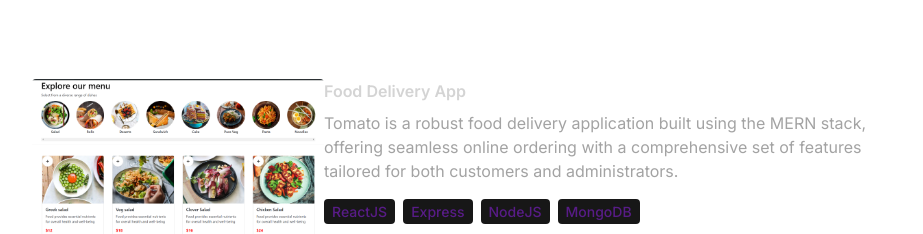
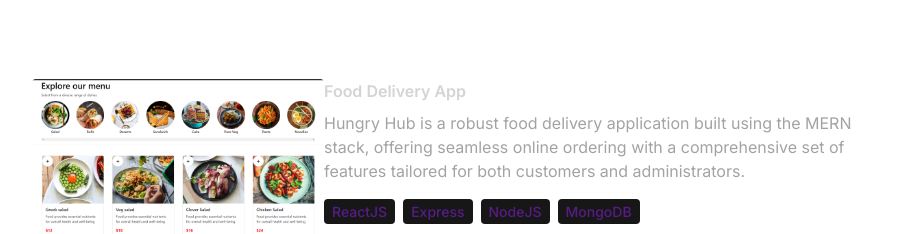
Before and after one commit to ashkankhan786/Portfolio, a React (Vite) app: page / in a window 1280 px wide. Shown: the part 2736-2970 px from the top of the page, without its empty margins (174-1097 px from the left). Built offline with nearby package versions, Linux system fonts and the light colour scheme.

Commit message:
final commit

```diff
--- a/src/assets/projects/projects.js
+++ b/src/assets/projects/projects.js
@@ -8,7 +8,7 @@
     title: "Food Delivery App",
     image: P1,
     description:
-      "Tomato is a robust food delivery application built using the MERN stack, offering seamless online ordering with a comprehensive set of features tailored for both customers and administrators.",
+      "Hungry Hub is a robust food delivery application built using the MERN stack, offering seamless online ordering with a comprehensive set of features tailored for both customers and administrators.",
     features: [
       "Admin Panel: Efficient management interface for overseeing orders, customers, and menu items.",
       "Functional Cart: Smooth shopping cart experience allowing users to add, remove, and modify their orders.",
```
Also changed, not shown: 1 other file (tests, documents, lock files or other folders).
